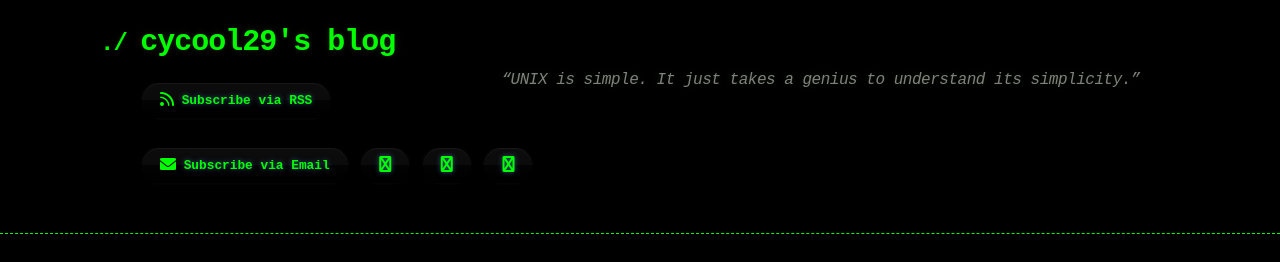
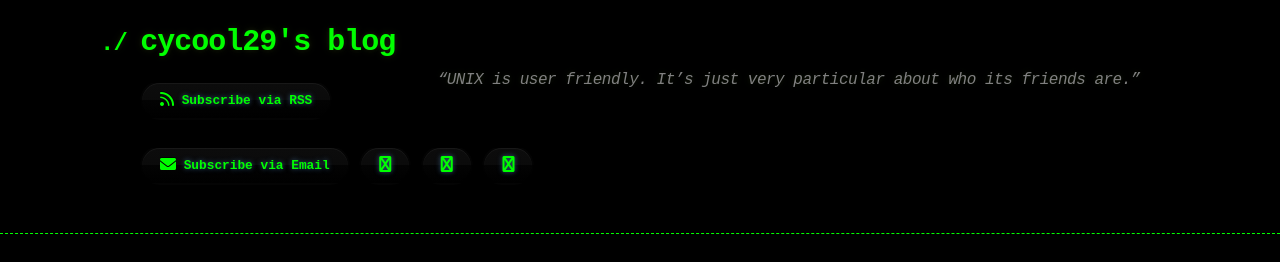
Before and after one commit to cycool29/cycool29.github.io, a Jekyll site: the page built from index.md, in a window 1280 px wide and 900 px high. Shown: the top 262 px of the window. Built offline with Jekyll 4.4.1, drawn with Linux system fonts in a browser that asks for light colours; a style sheet for code colours, icons or effects is not loaded.

Commit message:
Update quotes

```diff
--- a/_config.yml
+++ b/_config.yml
@@ -1,5 +1,5 @@
 title: cycool29's blog
-description: "“UNIX is simple. It just takes a genius to understand its simplicity.” "
+description: "“UNIX is user friendly. It’s just very particular about who its friends are.” "
 bio: A high school student. Intermediate in Python, Git, Bash. Learning JavaScript. He/Him. "
 author: cycool29
 url: https://cycool29.github.io
```
